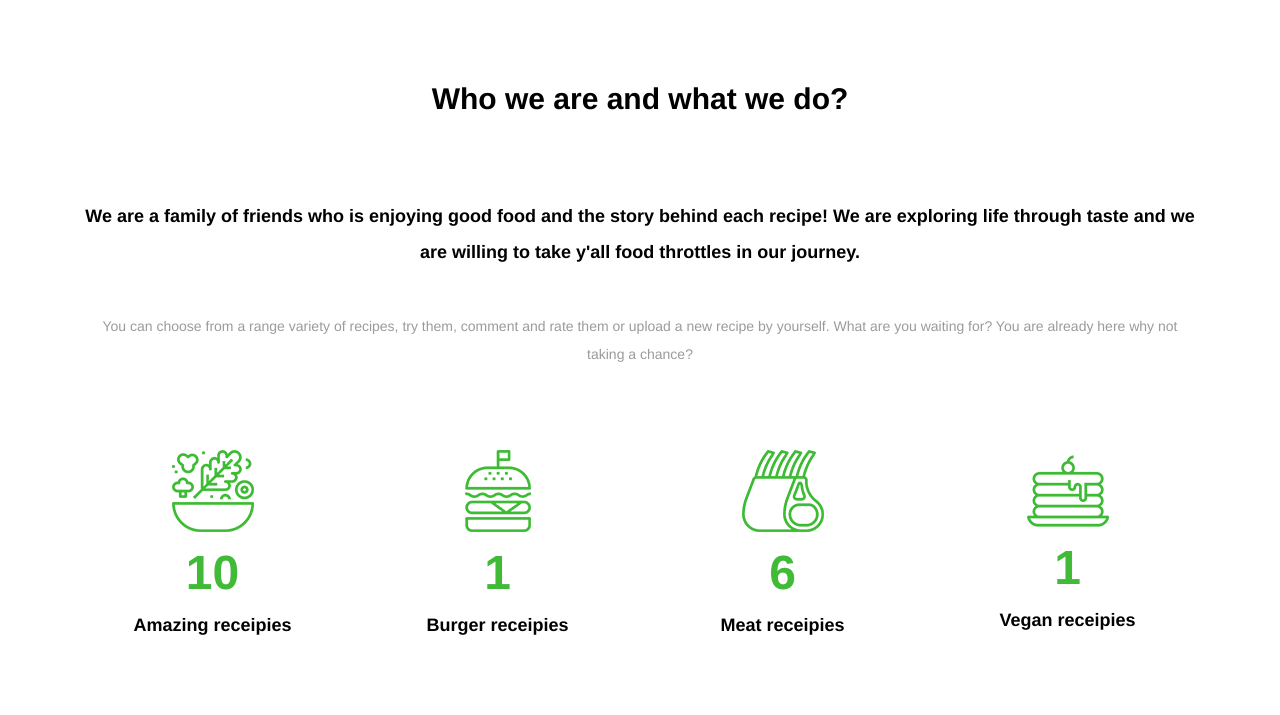
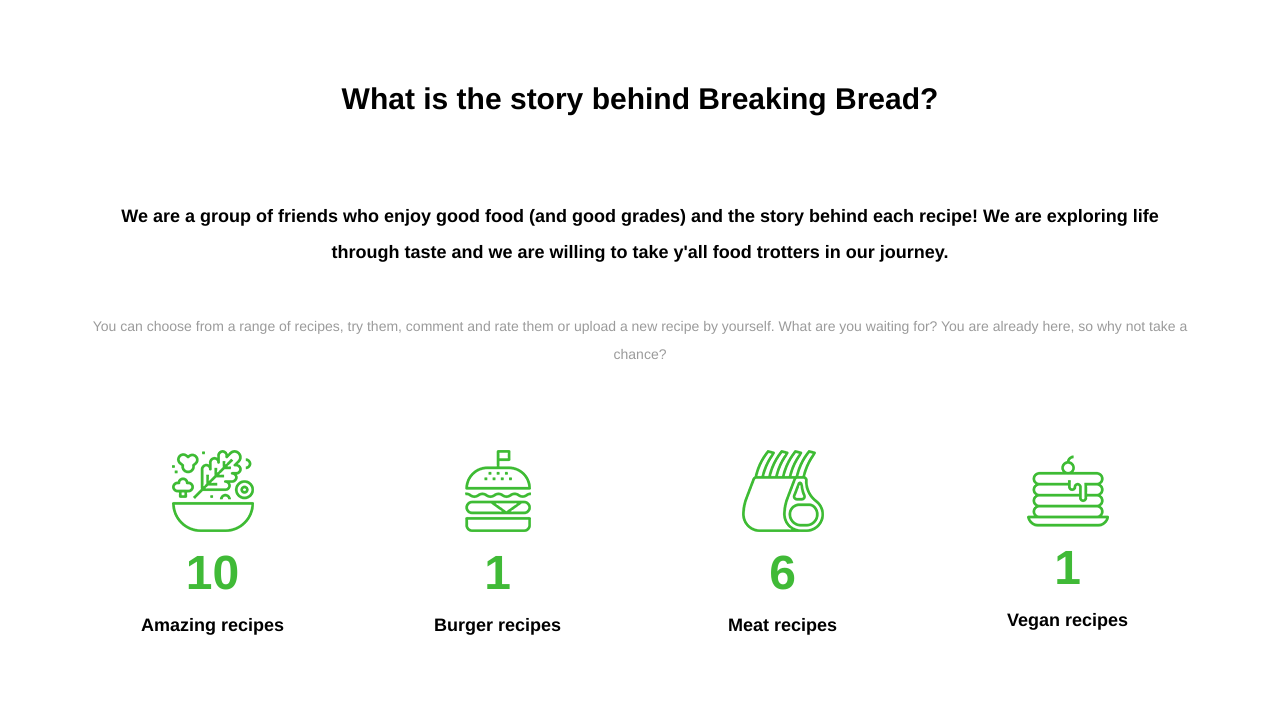
Before and after one commit to Anjali-Madhu/Breaking_bread_project, a Django app: page /breakingbread/about/ in a window 1280 px wide. Shown: the part 404-1119 px from the top of the page. Run offline with Django 3.2, Linux system fonts and the light colour scheme; data comes from the database, SQL or seed files in the repository; both versions use the stored data as it was after the commit; data that the repository does not hold is empty; some libraries are stand-ins or nearby versions; some web fonts are replaced.

Commit message:
Modifications

```diff
--- a/static/js/userdetails.js
+++ b/static/js/userdetails.js
@@ -62,7 +62,7 @@ function saveRecipe() {
     $("#preloader").css("display", "block");
     var responseId;
     var levelType = {'Beginner':0, 'Intermediate':1, 'Expert':2}
-    var cookingType = {'Non-vegeterian':0, 'Vegeterian':1, 'Vegan':2}
+    var cookingType = {'Non-Vegetarian':0, 'Vegetarian':1, 'Vegan':2}
 
     var recipeName =  $('#recipeName').val();
     var cuisine =  $('#cuisine').val();
--- a/templates/breakingbread/about.html
+++ b/templates/breakingbread/about.html
@@ -9,7 +9,7 @@
         <div class="row h-100 align-items-center">
             <div class="col-12">
                 <div class="breadcumb-text text-center">
-                    <h2>About us</h2>
+                    <h2>About Us</h2>
                 </div>
             </div>
         </div>
@@ -22,16 +22,16 @@
         <div class="row">
             <div class="col-12">
                 <div class="section-heading">
-                    <h3>Who we are and what we do?</h3>
+                    <h3>What is the story behind Breaking Bread?</h3>
                 </div>
             </div>
         </div>
 
         <div class="row">
             <div class="col-12">
-                <h5 class="sub-heading pb-5">We are a family of friends who is enjoying good food and the story behind each recipe! We are exploring life through taste and we are willing to take y'all food throttles in our journey.</h5>
+                <h5 class="sub-heading pb-5">We are a group of friends who enjoy good food (and good grades) and the story behind each recipe! We are exploring life through taste and we are willing to take y'all food trotters in our journey.</h5>
 
-                <p class="text-center">You can choose from a range variety of recipes, try them, comment and rate them or upload a new recipe by yourself. What are you waiting for? You are already here why not taking a chance?</p>
+                <p class="text-center">You can choose from a range of recipes, try them, comment and rate them or upload a new recipe by yourself. What are you waiting for? You are already here, so why not take a chance?</p>
             </div>
         </div>
 
@@ -41,7 +41,7 @@
                 <div class="single-cool-fact">
                     <img src="{% static 'images/core-img/salad.png' %}" alt="">
                     <h3><span class="counter">{{ nb_recipes }}</span></h3>
-                    <h6>Amazing receipies</h6>
+                    <h6>Amazing recipes</h6>
                 </div>
             </div>
 
@@ -50,7 +50,7 @@
                 <div class="single-cool-fact">
                     <img src="{% static 'images/core-img/hamburger.png' %} " alt="">
                     <h3><span class="counter">{{ nb_burgers }}</span></h3>
-                    <h6>Burger receipies</h6>
+                    <h6>Burger recipes</h6>
                 </div>
             </div>
 
@@ -59,7 +59,7 @@
                 <div class="single-cool-fact">
                     <img src="{% static 'images/core-img/rib.png' %}" alt="">
                     <h3><span class="counter">{{ nb_meats }}</span></h3>
-                    <h6>Meat receipies</h6>
+                    <h6>Meat recipes</h6>
                 </div>
             </div>
 
@@ -68,7 +68,7 @@
                 <div class="single-cool-fact">
                     <img src="{% static 'images/core-img/pancake.png' %}" alt="">
                     <h3><span class="counter">{{ nb_vegans }}</span></h3>
-                    <h6>Vegan receipies</h6>
+                    <h6>Vegan recipes</h6>
                 </div>
             </div>
         </div>
@@ -76,7 +76,7 @@
         <div class="row">
             <div class="col-12">
                 <img class="mb-70" src="{% static 'images/bg-img/about.png' %}" alt="">
-                <p class="text-center">Leave us a message. We are here for you. Send us your thoughts! You are part of our Family.</p>
+                <p class="text-center">Leave us a message. We are here for you. Send us your thoughts! You are part of our family.</p>
             </div>
         </div>
     </div>
--- a/templates/breakingbread/index.html
+++ b/templates/breakingbread/index.html
@@ -29,7 +29,7 @@
                         <div class="col-12 col-md-9 col-lg-7 col-xl-6">
                             <div class="hero-slides-content" data-animation="fadeInUp" data-delay="100ms">
                                 <h2 data-animation="fadeInUp" data-delay="300ms">Fancy Chinese Cuisine</h2>
-                                <p data-animation="fadeInUp" data-delay="700ms">Fancy some Sweet & Sour Chicken? Follow our step-by-step recipes and have the best dinner tonight!</p>
+                                <p data-animation="fadeInUp" data-delay="700ms">Fancy some Chow Mein Noodles? Follow our step-by-step recipes and have the best dinner tonight!</p>
                                 <a href="{% url 'breakingbread:recipe' 5 %}"  class="btn delicious-btn" data-animation="fadeInUp" data-delay="1000ms">See Recipe</a>
                             </div>
                         </div>
@@ -44,7 +44,7 @@
                         <div class="col-12 col-md-9 col-lg-7 col-xl-6">
                             <div class="hero-slides-content" data-animation="fadeInUp" data-delay="100ms">
                                 <h2 data-animation="fadeInUp" data-delay="300ms">Something Sweet</h2>
-                                <p data-animation="fadeInUp" data-delay="700ms">What's better than a warm chocolate fudge cake in this weather? </p>
+                                <p data-animation="fadeInUp" data-delay="700ms">What's better than a refreshing berry smoothie in this weather? </p>
                                 <a href="{% url 'breakingbread:recipe' 10 %}"  class="btn delicious-btn" data-animation="fadeInUp" data-delay="1000ms">See Recipe</a>
                             </div>
                         </div>
--- a/templates/breakingbread/login.html
+++ b/templates/breakingbread/login.html
@@ -84,9 +84,11 @@
                     <div class="form-row-last">
                         <input type="submit" name="login" class="register" value="Login">
                     </div>
+                    <h5 style="display:inline">Don't have an account?</h5>
+                    <a href="{% url 'breakingbread:register' %}" style="text-decoration:underline;"> Sign Up Here</a>
 
                     <hr>
-                    <a href="{% provider_login_url 'google' %}"  >Login with Google</a>
+                    <a href="{% provider_login_url 'google' %} " style="text-decoration:underline;">Login with Google</a>
                 </form>
                 {% endif %}
             </div>
```
Also changed, not shown: templates/breakingbread/user-details.html (+5 -14 lines), db.sqlite3, media/profile_images/unzip.PNG (added), media/recipe_images/konafa.jpg (added), media/recipe_images/konafa1.jpg (added), media/recipe_images/konafa_6DOG5lj.jpg (added), media/recipe_images/molokheya.jpg (added), media/recipe_images/molokheya_zx6tual.jpg (added), 3 other files.
